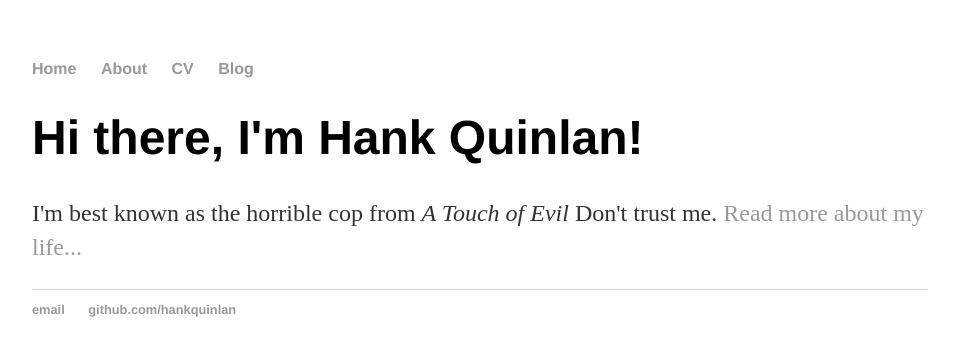
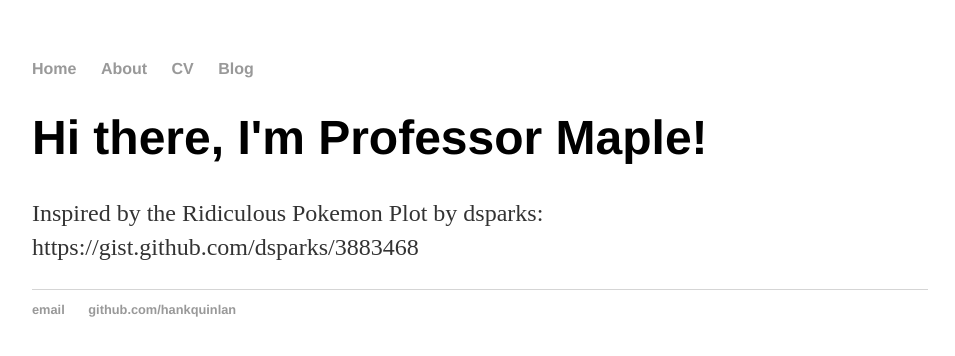
Before and after one commit to DaveParr/Pokemon_FieldStudies, a Jekyll site: the page built from index.html, in a window 1280 px wide. Shown: the top 356 px of the page, without its empty margins (160-1115 px from the left). Built offline with Jekyll 4.4.1, drawn with Linux system fonts in a browser that asks for light colours.

Commit message:
Changed template text

```diff
--- a/index.html
+++ b/index.html
@@ -1,8 +1,8 @@
 ---
 layout: default
-title: Hank Quinlan, Horrible Cop
+title: Pokemon Field Studies
 ---
 <div class="blurb">
-	<h1>Hi there, I'm Hank Quinlan!</h1>
-	<p>I'm best known as the horrible cop from <em>A Touch of Evil</em> Don't trust me. <a href="/about">Read more about my life...</a></p>
+	<h1>Hi there, I'm Professor Maple!</h1>
+	<p>Inspired by the Ridiculous Pokemon Plot by dsparks: https://gist.github.com/dsparks/3883468</p>
 </div><!-- /.blurb -->
```
